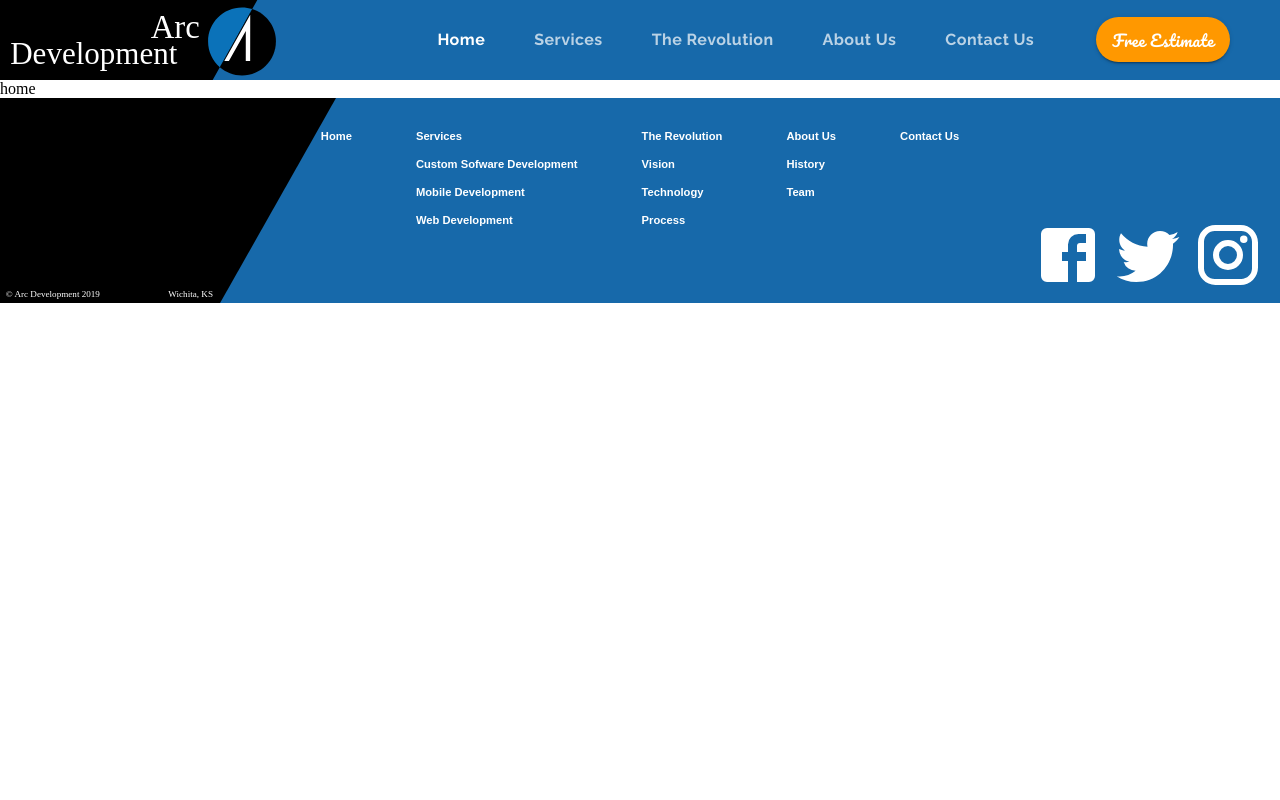
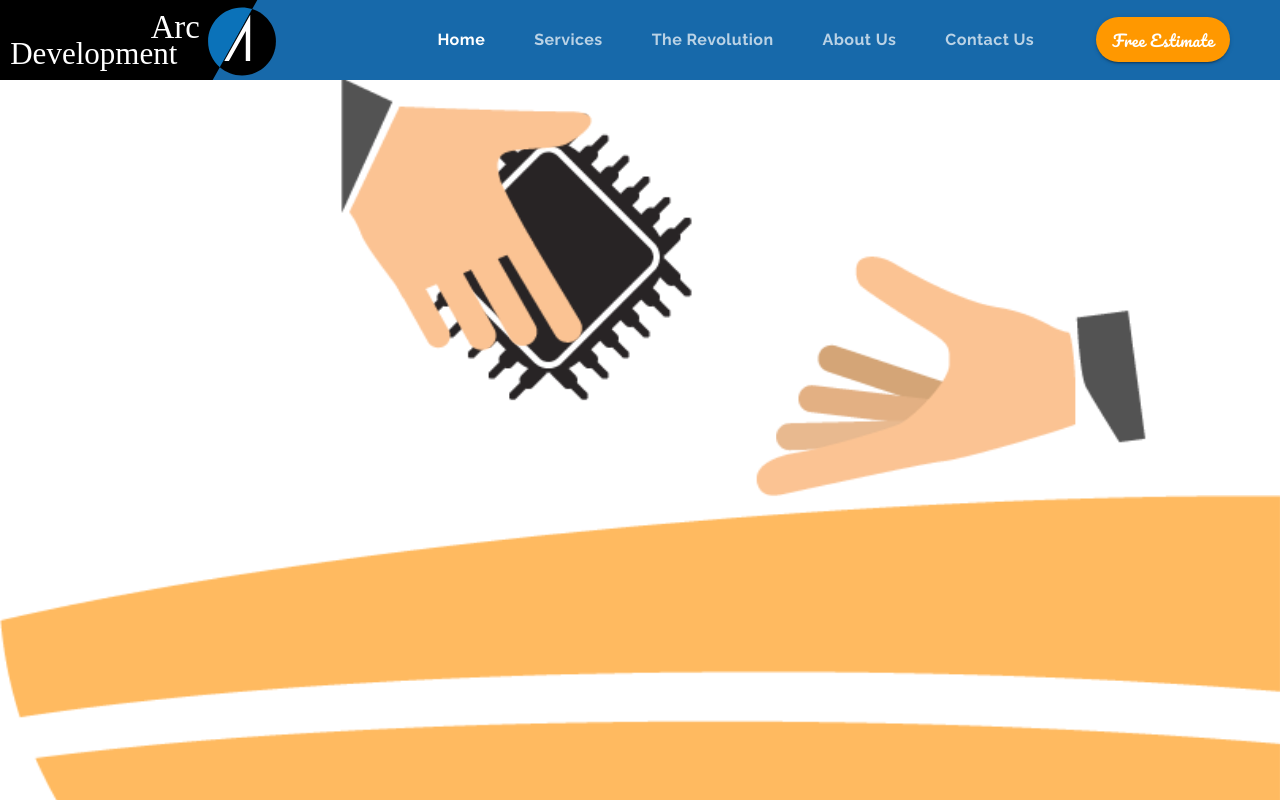
Before and after one commit to samandar-boymurodov/Arc-Development, a React (Create React App) app: page / in a window 1280 px wide. Shown: the top 800 px of the page. Built offline with nearby package versions, Linux system fonts and the light colour scheme.

Commit message:
lottie is installed

```diff
--- a/package.json
+++ b/package.json
@@ -11,6 +11,7 @@
     "@testing-library/user-event": "^12.8.3",
     "react": "^17.0.2",
     "react-dom": "^17.0.2",
+    "react-lottie": "^1.2.3",
     "react-router-dom": "^5.2.0",
     "react-scripts": "4.0.3",
     "web-vitals": "^1.1.2"
--- a/src/animations/landinganimation/data.js
+++ b/src/animations/landinganimation/data.js
@@ -4,7 +4,7 @@ import img_2 from "./img_2.png";
 import img_3 from "./img_3.png";
 import img_4 from "./img_4.png";
 
-export default {
+const Data = {
     v: "5.5.5",
     fr: 29.9700012207031,
     ip: 0,
@@ -13,8 +13,7 @@ export default {
     h: 595,
     nm: "Bringing West Coast Technology to the Midwest 2",
     ddd: 0,
-  assets: [
-    {
+    assets: [{
             id: "image_0",
             w: 173,
             h: 172,
@@ -55,8 +54,7 @@ export default {
             e: 0
         }
     ],
-  layers: [
-    {
+    layers: [{
             ddd: 0,
             ind: 1,
             ty: 2,
@@ -108,8 +106,7 @@ export default {
                 r: { a: 0, k: 0, ix: 10 },
                 p: {
                     a: 1,
-          k: [
-            {
+                    k: [{
                             i: { x: 0.667, y: 1 },
                             o: { x: 0.333, y: 0 },
                             t: 0,
@@ -189,3 +186,5 @@ export default {
     ],
     markers: []
 };
+
+export default Data
--- a/src/components/App.js
+++ b/src/components/App.js
@@ -2,6 +2,7 @@ import React from 'react'
 import { ThemeProvider } from "@material-ui/styles/"
 import { Theme } from './UI/Theme'
 import Header from './UI/Header'
+import LandingPage from './LandingPage'
 import { BrowserRouter, Route, Switch } from "react-router-dom"
 
 import { Links } from './Utils/Links'
@@ -16,7 +17,7 @@ function App() {
       <BrowserRouter>
         <Header tab={tab} setTab={setTab} serviceOp={serviceOp} setServiceOp={setServiceOp} />
         <Switch>
-          <Route exact path={Links.home} component={() => <div>home</div>}/>
+          <Route exact path={Links.home} component={LandingPage}/>
           <Route exact path={Links.services} component={() => <div>services</div>}/>
           <Route exact path={Links.revolution} component={() => <div>revolution</div>}/>
           <Route exact path={Links.about} component={() => <div>about</div>} />
--- /dev/null
+++ b/src/components/LandingPage.js
@@ -0,0 +1,20 @@
+import Lottie from 'react-lottie'
+import animationData from '../animations/landinganimation/data'
+
+const defaultOptions = {
+      loop: true,
+      autoplay: true,
+      animationData: animationData,
+      rendererSettings: {
+        preserveAspectRatio: 'xMidYMid slice'
+      }
+    }
+export default function LandingPage() {
+    return(
+        <Lottie
+            options={defaultOptions}
+            height={"100%"}
+            width={"100%"}
+        />
+    )
+}
--- a/src/components/UI/Footer.js
+++ b/src/components/UI/Footer.js
@@ -34,13 +34,13 @@ const useStyles = makeStyles(theme => ({
     },
     link: {
         color: "white",
-        fontFamily: "Arial",
         fontWeight: "bold",
-        fontSize: "0.7rem",
-        textDecoration: "none"
+        fontSize: "0.8rem",
+        textDecoration: "none",
+        fontFamily: theme.typography.fontFamily
     },
     gridItem: {
-        margin: "2rem"
+        margin: "3rem"
     },
     icon: {
         width: "3em",
```
Also changed, not shown: 1 other file (tests, documents, lock files or other folders). Lines whose indentation alone changed are shown as unchanged.
